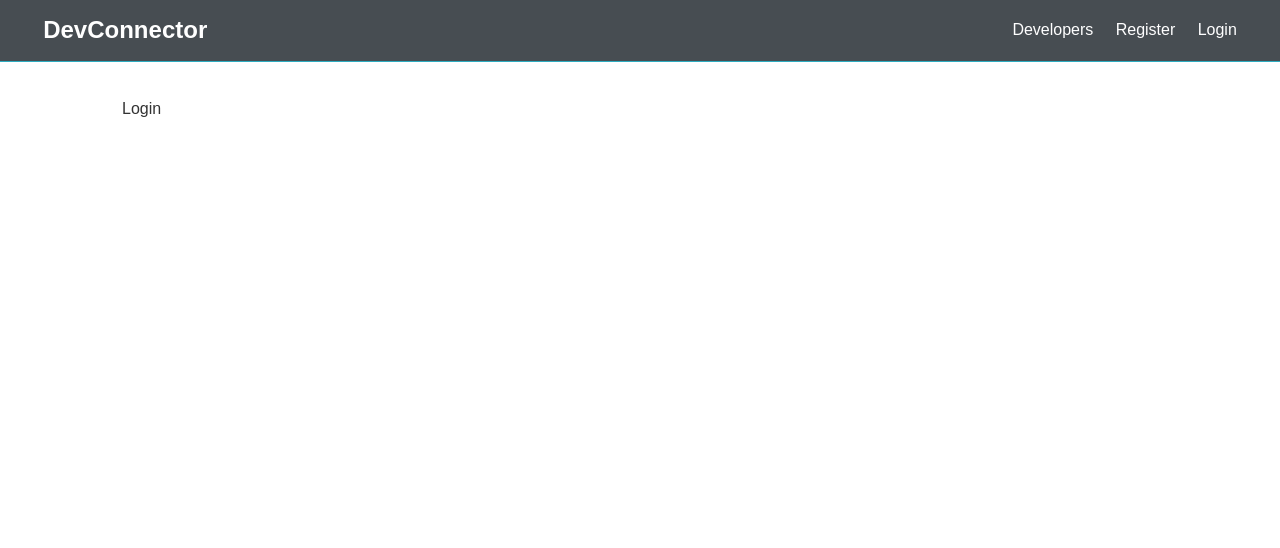
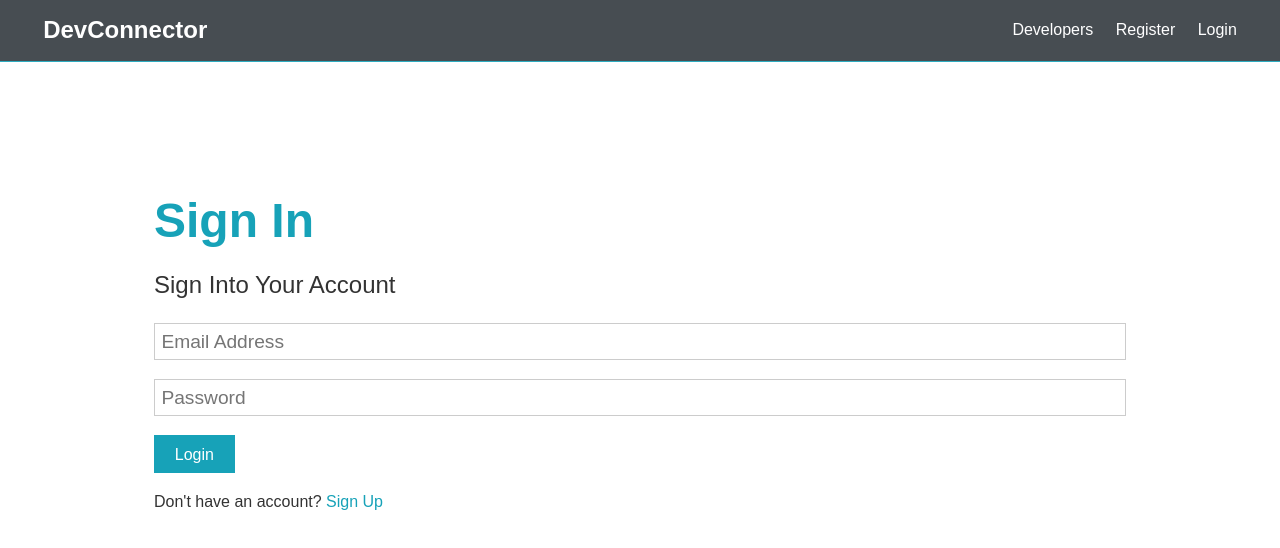
Before and after one commit to bunlongly/Connector-Project, a React (Create React App) app in the folder client/: page /login in a window 1280 px wide. Shown: the top 548 px of the page. Built offline with nearby package versions, Linux system fonts and the light colour scheme.

Commit message:
Login Form

```diff
--- a/client/src/components/auth/Login.js
+++ b/client/src/components/auth/Login.js
@@ -1,6 +1,55 @@
-import React from 'react';
+import React, { useState } from 'react';
+import { Link, Navigate } from 'react-router-dom';
 
 const Login = () => {
-  return <div>Login</div>;
+  const [formData, setFormData] = useState({
+    email: '',
+    password: ''
+  });
+
+  const { email, password } = formData;
+
+  const onChange = e =>
+    setFormData({ ...formData, [e.target.name]: e.target.value });
+
+  const onSubmit = async e => {
+    e.preventDefault();
+    console.log('SUCCESS');
+  };
+
+  return (
+    <section className='container'>
+      <h1 className='large text-primary'>Sign In</h1>
+      <p className='lead'>
+        <i className='fas fa-user' /> Sign Into Your Account
+      </p>
+      <form className='form' onSubmit={onSubmit}>
+
+        <div className='form-group'>
+          <input
+            type='email'
+            placeholder='Email Address'
+            name='email'
+            value={email}
+            onChange={onChange}
+          />
+        </div>
+        <div className='form-group'>
+          <input
+            type='password'
+            placeholder='Password'
+            name='password'
+            value={password}
+            onChange={onChange}
+          />
+        </div>
+        <input type='submit' className='btn btn-primary' value='Login' />
+      </form>
+      <p className='my-1'>
+        Don't have an account? <Link to='/register'>Sign Up</Link>
+      </p>
+    </section>
+  );
 };
+
 export default Login;
--- a/client/src/components/auth/Register.js
+++ b/client/src/components/auth/Register.js
@@ -1,6 +1,5 @@
 import React, { useState } from 'react';
 import { Link, Navigate } from 'react-router-dom';
-
 
 const Register = () => {
   const [formData, setFormData] = useState({
@@ -20,11 +19,9 @@
     if (password !== password2) {
       console.log('Passwords do not match');
     } else {
-      console.log(formData);
+      console.log('SUCCESS');
     }
   };
-
-
 
   return (
     <section className='container'>
```
